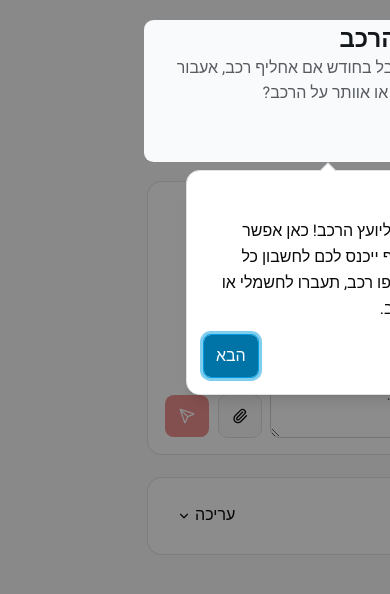
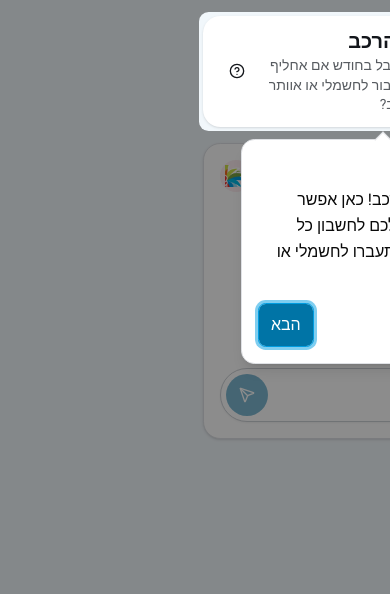
Before and after one commit to shoshanabezalel/strauss-car-advisor, a Next.js app: page /employee in a window 390 px wide. Shown: the top 594 px of the page. Built offline with nearby package versions, Linux system fonts and the light colour scheme.

Commit message:
M8: chat layout with avatars and a profile drawer
- Primary color is the logo blue; brand red stays in the logo

```diff
--- /dev/null
+++ b/src/app/employee/avatars.tsx
@@ -0,0 +1,22 @@
+import { UserRound } from "lucide-react";
+
+/** The assistant: the logo's petal fan (the right part of the logo image) in a light blue circle. */
+export function AssistantAvatar({ size = "sm" }: { size?: "sm" | "lg" }) {
+  const box = size === "lg" ? "size-11" : "size-8";
+  return (
+    <span aria-hidden className={`${box} inline-flex shrink-0 items-center justify-center rounded-full bg-[color-mix(in_oklch,var(--brand-blue),white_88%)]`}>
+      <span
+        className="block size-[70%] bg-no-repeat"
+        style={{ backgroundImage: "url(/brand/strauss-logo.png)", backgroundSize: "236% auto", backgroundPosition: "100% 45%" }}
+      />
+    </span>
+  );
+}
+
+export function UserAvatar() {
+  return (
+    <span aria-hidden className="inline-flex size-8 shrink-0 items-center justify-center rounded-full bg-secondary text-muted-foreground">
+      <UserRound className="size-4" />
+    </span>
+  );
+}
--- a/src/app/employee/employee-chat.tsx
+++ b/src/app/employee/employee-chat.tsx
@@ -1,13 +1,12 @@
 "use client";
 
-import { Check, LoaderCircle, Send, X } from "lucide-react";
+import { Check, LoaderCircle, Menu, Send, X } from "lucide-react";
 import Image from "next/image";
 import { useSearchParams } from "next/navigation";
 import { useCallback, useEffect, useMemo, useRef, useState } from "react";
 import { Alert, AlertDescription } from "@/components/ui/alert";
 import { Badge } from "@/components/ui/badge";
 import { Button } from "@/components/ui/button";
-import { Card, CardContent } from "@/components/ui/card";
 import { Textarea } from "@/components/ui/textarea";
 import { TourHelpButton, useTour } from "@/components/tour/tour";
 import type { AgentEvent, ToolName } from "@/lib/agent";
@@ -20,6 +19,7 @@ import type { ProfileView } from "@/lib/chat/profile-view";
 import { EMPLOYEE_TOUR } from "@/lib/tour/steps";
 import { createNdjsonParser } from "@/lib/chat/ndjson";
 import { usePing } from "@/lib/realtime/use-ping";
+import { AssistantAvatar, UserAvatar } from "./avatars";
 import { Comparison } from "./comparison";
 import { STATUS_LABELS, TOOL_LABELS } from "./labels";
 import { Notices, type Resolved } from "./notices";
@@ -56,6 +56,8 @@ export function EmployeeChat({ mock, demoPrompts, carLabels, emptyProfile }: Pro
   const [repQuestions, setRepQuestions] = useState<RepQuestionStatusView[]>([]);
   const [profile, setProfile] = useState<ProfileView>(emptyProfile);
   const [loading, setLoading] = useState(Boolean(params.get("c")));
+  /** Phones: "הפרטים שלי" opens as a drawer from the ☰ button; from lg up it is the sidebar. */
+  const [drawer, setDrawer] = useState(false);
   // The Realtime topic is an HMAC of the id that only the owner gets from the API (M7), so it arrives with the first load.
   const [topic, setTopic] = useState<string | undefined>();
   const endRef = useRef<HTMLDivElement>(null);
@@ -212,22 +214,36 @@ export function EmployeeChat({ mock, demoPrompts, carLabels, emptyProfile }: Pro
   }
 
   return (
-    <div className="mx-auto flex w-full max-w-5xl flex-col gap-6 px-4 py-6" data-realtime={conversationId ? realtime : undefined}>
-      <header className="flex flex-wrap items-center justify-between gap-2" data-tour="welcome">
-        <div className="flex items-center gap-3">
-          <Image src="/brand/strauss-logo.png" alt="שטראוס" width={48} height={36} priority unoptimized />
-          <div>
-            <h1 className="text-2xl font-semibold">יועץ הרכב</h1>
-            <p className="text-sm text-muted-foreground">כמה אקבל בחודש אם אחליף רכב, אעבור לחשמלי או אוותר על הרכב?</p>
+    <div className="mx-auto flex w-full max-w-6xl flex-col gap-4 px-4 py-4" data-realtime={conversationId ? realtime : undefined}>
+      <header className="flex items-center justify-between gap-2 rounded-2xl bg-card p-3 shadow-sm" data-tour="welcome">
+        <div className="flex min-w-0 items-center gap-3">
+          <Button
+            type="button"
+            variant="ghost"
+            size="icon"
+            className="lg:hidden"
+            aria-label="הפרטים שלי"
+            aria-expanded={drawer}
+            aria-controls="profile-drawer"
+            onClick={() => setDrawer(true)}
+            data-testid="profile-toggle"
+          >
+            <Menu />
+          </Button>
+          <AssistantAvatar size="lg" />
+          <div className="min-w-0">
+            <h1 className="text-xl font-semibold">יועץ הרכב</h1>
+            <p className="text-xs text-muted-foreground">כמה אקבל בחודש אם אחליף רכב, אעבור לחשמלי או אוותר על הרכב?</p>
           </div>
         </div>
-        <div className="flex items-center gap-2">
+        <div className="flex shrink-0 items-center gap-2">
           {mock && (
             <Badge variant="outline" data-testid="mock-badge">
               מצב הדגמה
             </Badge>
           )}
           <TourHelpButton onClick={tour.start} />
+          <Image src="/brand/strauss-logo.png" alt="שטראוס" width={48} height={36} priority unoptimized className="hidden sm:block" />
         </div>
       </header>
 
@@ -235,15 +251,45 @@ export function EmployeeChat({ mock, demoPrompts, carLabels, emptyProfile }: Pro
 
       <PayslipFlow payslip={payslip} conversationId={conversationId} disabled={pending} onSaved={onDirectChange} />
 
-      <div className="flex flex-col gap-6 lg:grid lg:grid-cols-[minmax(0,1fr)_20rem] lg:items-start">
-        <Card className="min-w-0">
-          <CardContent className="flex flex-col gap-4">
-            <div className="flex max-h-[60vh] min-h-40 flex-col gap-3 overflow-y-auto" aria-live="polite" data-testid="chat-log">
+      <div className="flex flex-col gap-4 lg:grid lg:grid-cols-[20rem_minmax(0,1fr)] lg:items-start">
+        {drawer && <div className="fixed inset-0 z-40 bg-foreground/30 lg:hidden" aria-hidden onClick={() => setDrawer(false)} />}
+        <aside
+          id="profile-drawer"
+          className={
+            drawer
+              ? "fixed inset-y-0 start-0 z-50 flex w-[min(22rem,88vw)] flex-col gap-2 overflow-y-auto bg-background p-3 shadow-xl lg:static lg:z-auto lg:w-auto lg:overflow-visible lg:bg-transparent lg:p-0 lg:shadow-none"
+              : "hidden lg:block"
+          }
+          onKeyDown={(e) => e.key === "Escape" && setDrawer(false)}
+        >
+          {drawer && (
+            <Button type="button" variant="ghost" size="icon" className="self-end lg:hidden" aria-label="סגירה" onClick={() => setDrawer(false)}>
+              <X />
+            </Button>
+          )}
+          <ProfilePanel
+            profile={profile}
+            conversationId={conversationId}
+            disabled={pending}
+            onSaved={(id) => {
+              setDrawer(false);
+              onDirectChange(id);
+            }}
+            onPayslip={payslip.pick}
+          />
+        </aside>
+
+        <div className="flex min-w-0 flex-col gap-4">
+          <section className="flex min-w-0 flex-col gap-4 rounded-2xl border bg-card p-4 shadow-sm">
+            <div className="flex max-h-[65vh] min-h-48 flex-col gap-4 overflow-y-auto" aria-live="polite" data-testid="chat-log">
               {loading && <p className="text-sm text-muted-foreground">טוען את השיחה…</p>}
               {!loading && messages.length === 0 && (
-                <p className="text-sm text-muted-foreground">
+                <div className="flex items-start gap-2 self-end">
+                  <p className="rounded-2xl border bg-card px-3 py-2 text-sm text-muted-foreground">
                     ספרו לי על השכר, ההפרשות והרכב שיש לכם היום, ומה תרצו לבדוק.
                   </p>
+                  <AssistantAvatar />
+                </div>
               )}
               {messages.map((m, i) => (
                 <Bubble key={i} message={m} carLabels={carLabels} resolved={resolved} />
@@ -261,7 +307,7 @@ export function EmployeeChat({ mock, demoPrompts, carLabels, emptyProfile }: Pro
             {mock && demoPrompts.length > 0 && (
               <div className="flex flex-wrap gap-2" aria-label="שאלות לדוגמה">
                 {demoPrompts.map((p) => (
-                  <Button key={p.id} variant="outline" size="sm" disabled={pending} onClick={() => send(p.text)} data-testid={`demo-${p.id}`}>
+                  <Button key={p.id} variant="outline" size="sm" className="rounded-full" disabled={pending} onClick={() => send(p.text)} data-testid={`demo-${p.id}`}>
                     {p.label}
                   </Button>
                 ))}
@@ -269,12 +315,13 @@ export function EmployeeChat({ mock, demoPrompts, carLabels, emptyProfile }: Pro
             )}
 
             <form
-              className="flex items-end gap-2"
+              className="flex items-center gap-1 rounded-full border border-input bg-card p-1 shadow-xs focus-within:border-ring focus-within:ring-3 focus-within:ring-ring/30"
               onSubmit={(e) => {
                 e.preventDefault();
                 void send(draft);
               }}
             >
+              <PayslipButton variant="icon" disabled={payslipBusy} onClick={payslip.pick} />
               <Textarea
                 value={draft}
                 onChange={(e) => setDraft(e.target.value)}
@@ -287,25 +334,15 @@ export function EmployeeChat({ mock, demoPrompts, carLabels, emptyProfile }: Pro
                 placeholder="כתבו הודעה…"
                 aria-label="הודעה"
                 data-tour="chat-input"
-                rows={2}
+                rows={1}
+                className="max-h-32 min-h-11 resize-none border-0 bg-transparent px-2 py-2.5 shadow-none focus-visible:ring-0 dark:bg-transparent"
                 disabled={pending}
               />
-              <PayslipButton variant="icon" disabled={payslipBusy} onClick={payslip.pick} />
-              <Button type="submit" variant="brand" disabled={pending || !draft.trim()} aria-label="שליחה">
+              <Button type="submit" size="icon" className="rounded-full" disabled={pending || !draft.trim()} aria-label="שליחה">
                 <Send className="rtl:-scale-x-100" />
               </Button>
             </form>
-          </CardContent>
-        </Card>
-
-        <ProfilePanel
-          profile={profile}
-          conversationId={conversationId}
-          disabled={pending}
-          onSaved={onDirectChange}
-          onPayslip={payslip.pick}
-        />
-      </div>
+          </section>
 
           {conversationId && profile.missing.length === 0 && (
             <OptionPicker
@@ -318,26 +355,38 @@ export function EmployeeChat({ mock, demoPrompts, carLabels, emptyProfile }: Pro
           )}
 
           <div aria-live="polite">{comparison && <Comparison view={comparison} />}</div>
+        </div>
+      </div>
       {tour.node}
     </div>
   );
 }
 
+/** RTL: the employee's bubbles on the right with the avatar outside, the assistant's on the left. */
 function Bubble({ message: m, carLabels, resolved }: { message: VisibleMessage; carLabels: Record<string, string>; resolved: Resolved }) {
   if (m.role === "user") {
     return (
-      <div className="max-w-[85%] self-start rounded-2xl bg-primary px-3 py-2 text-sm whitespace-pre-line text-primary-foreground" data-testid="msg-user">
+      <div className="flex max-w-[85%] items-start gap-2 self-start">
+        <UserAvatar />
+        <div
+          className="rounded-2xl rounded-ss-sm bg-[color-mix(in_oklch,var(--brand-blue),white_86%)] px-3 py-2 text-sm whitespace-pre-line"
+          data-testid="msg-user"
+        >
           {m.text}
+        </div>
       </div>
     );
   }
   return (
-    <div className="flex max-w-[90%] flex-col gap-2 self-end">
-      <div className="rounded-2xl bg-muted px-3 py-2 text-sm whitespace-pre-line" data-testid="msg-assistant">
+    <div className="flex max-w-[90%] items-start gap-2 self-end">
+      <div className="flex min-w-0 flex-col gap-2">
+        <div className="rounded-2xl rounded-se-sm border bg-card px-3 py-2 text-sm whitespace-pre-line" data-testid="msg-assistant">
           {m.text}
         </div>
         {m.breakdown && <Breakdown breakdown={m.breakdown} />}
         <Notices notices={m.notices ?? []} carLabels={carLabels} resolved={resolved} />
+      </div>
+      <AssistantAvatar />
     </div>
   );
 }
@@ -368,7 +417,7 @@ function Breakdown({ breakdown }: { breakdown: NonNullable<VisibleMessage["break
 
 function ProgressView({ progress }: { progress: Progress }) {
   return (
-    <div className="flex flex-col gap-2 self-end" data-testid="progress">
+    <div className="flex flex-col gap-2 self-end pe-10" data-testid="progress">
       <span className="inline-flex items-center gap-2 text-sm text-muted-foreground">
         <LoaderCircle className="size-4 animate-spin" />
         {progress.status ? STATUS_LABELS[progress.status] : "שולח…"}
--- a/src/app/employee/payslip.tsx
+++ b/src/app/employee/payslip.tsx
@@ -38,7 +38,7 @@ type Payslip = ReturnType<typeof usePayslip>;
 export function PayslipButton({ variant, disabled, onClick }: { variant: "icon" | "text"; disabled: boolean; onClick: () => void }) {
   if (variant === "icon") {
     return (
-      <Button type="button" variant="outline" size="icon" disabled={disabled} onClick={onClick} aria-label="העלאת תלוש שכר" title="העלאת תלוש שכר" data-testid="payslip-chat" data-tour="payslip-chat">
+      <Button type="button" variant="ghost" size="icon" className="rounded-full text-muted-foreground" disabled={disabled} onClick={onClick} aria-label="העלאת תלוש שכר" title="העלאת תלוש שכר" data-testid="payslip-chat" data-tour="payslip-chat">
         <Paperclip />
       </Button>
     );
--- a/src/app/employee/profile-panel.tsx
+++ b/src/app/employee/profile-panel.tsx
@@ -1,6 +1,6 @@
 "use client";
 
-import { ChevronDown, Lock } from "lucide-react";
+import { Lock } from "lucide-react";
 import { useState } from "react";
 import { Alert, AlertDescription } from "@/components/ui/alert";
 import { Badge } from "@/components/ui/badge";
@@ -32,7 +32,8 @@ function toForm(v: ProfileView["values"]): Form {
 
 /**
  * "My details" next to the chat (F5). Sends only the changed fields to POST /api/profile; the server applies them
- * with updateProfile and recomputes. Rep-confirmed fields are read-only. Collapsible on phones.
+ * with updateProfile and recomputes. Rep-confirmed fields are read-only. On phones it
+ * opens as a drawer (employee-chat.tsx).
  */
 export function ProfilePanel({
   profile,
@@ -57,7 +58,6 @@ export function ProfilePanel({
     setForm((f) => Object.fromEntries(Object.keys(fresh).map((k) => [k, f[k] === initial[k] ? fresh[k] : f[k]])));
     setInitial(fresh);
   }
-  const [open, setOpen] = useState(false);
   const [saving, setSaving] = useState(false);
   const [error, setError] = useState<string | null>(null);
   const locked = new Set(profile.locked);
@@ -109,26 +109,13 @@ export function ProfilePanel({
   const busy = disabled || saving;
 
   return (
-    <Card data-testid="profile-panel" className="lg:self-start">
+    <Card data-testid="profile-panel" className="rounded-2xl shadow-sm">
       <CardHeader>
-        <CardTitle className="flex items-center justify-between gap-2 text-base">
+        <CardTitle className="text-base">
           הפרטים שלי
-          <Button
-            type="button"
-            variant="ghost"
-            size="sm"
-            className="lg:hidden"
-            aria-expanded={open}
-            aria-controls="profile-form"
-            onClick={() => setOpen((o) => !o)}
-            data-testid="profile-toggle"
-          >
-            {open ? "הסתרה" : "עריכה"}
-            <ChevronDown className={open ? "rotate-180" : ""} />
-          </Button>
         </CardTitle>
       </CardHeader>
-      <CardContent id="profile-form" className={open ? "block" : "hidden lg:block"}>
+      <CardContent id="profile-form">
         <form className="flex flex-col gap-3" onSubmit={save}>
           <PayslipButton variant="text" disabled={busy} onClick={onPayslip} />
           {field(
--- a/src/app/globals.css
+++ b/src/app/globals.css
@@ -8,7 +8,7 @@
  * Strauss brand tokens (docs/DESIGN.md). Exact colors sampled from public/brand/strauss-logo.png (solid pixels,
  * 22/10), never guessed. "-ink" = the same color darkened by a fixed factor until text reaches WCAG AA
  * 4.5:1 on the light-gray page and on 10% tints (computed); red-ink only behind white text (4.54:1).
- * Red: logo and primary button only.
+ * Red: logo only; buttons and accents are blue.
  */
 :root {
   --brand-red: #ee2a24;
@@ -86,8 +86,8 @@
 }
 
 :root {
-  /* Neutral base: white and very light gray, near-black text. Focus = brand blue; errors = brand orange, never red. */
-  --background: oklch(0.985 0.002 247);
+  /* Neutral base: white panels on a very light blue-gray page, near-black text. Focus = brand blue; errors = brand orange, never red. */
+  --background: oklch(0.972 0.008 240);
   --foreground: oklch(0.2 0.01 255);
   --card: oklch(1 0 0);
   --card-foreground: oklch(0.145 0 0);
--- a/src/components/ui/button.tsx
+++ b/src/components/ui/button.tsx
@@ -9,8 +9,8 @@ const buttonVariants = cva(
     variants: {
       variant: {
         default: "bg-primary text-primary-foreground hover:bg-primary/80",
-        /** The screen's primary action. Brand red is used here and in the logo only (docs/DESIGN.md). */
-        brand: "bg-brand-red-ink text-white hover:bg-[color-mix(in_oklch,var(--brand-red-ink),black_12%)]",
+        /** The screen's primary action, in the logo blue. Brand red is used in the logo only (docs/DESIGN.md). */
+        brand: "bg-primary text-primary-foreground hover:bg-[color-mix(in_oklch,var(--primary),black_12%)]",
         outline:
           "border-border bg-background hover:bg-muted hover:text-foreground aria-expanded:bg-muted aria-expanded:text-foreground dark:border-input dark:bg-input/30 dark:hover:bg-input/50",
         secondary:
```
Also changed, not shown: 1 other file (tests, documents, lock files or other folders). Lines whose indentation alone changed are shown as unchanged.
